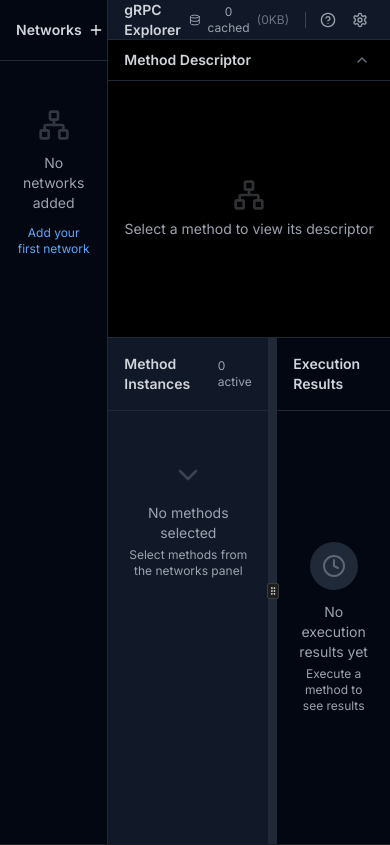
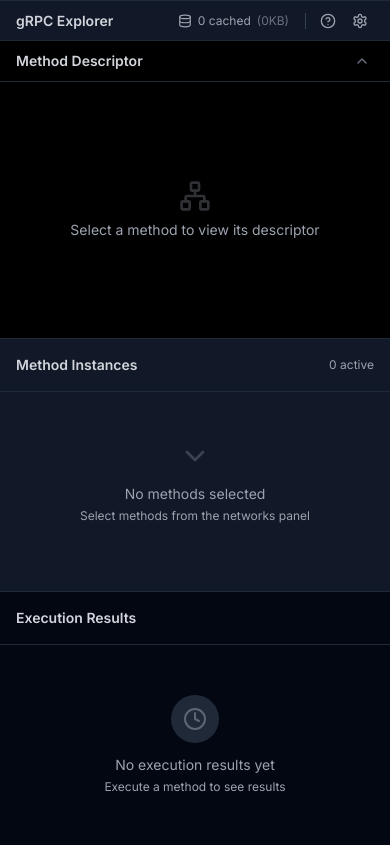
Before and after one commit to Cordtus/grpcwebexplorer, a Next.js app: page / in a window 390 px wide. Built offline with nearby package versions, Linux system fonts and the light colour scheme.

Commit message:
Implement mobile-stacked responsive layout

```diff
--- a/components/GrpcExplorerApp.tsx
+++ b/components/GrpcExplorerApp.tsx
@@ -425,17 +425,17 @@
   }, [selectedMethod, executionResults]);
 
   return (
-    <div className="h-screen bg-gray-50 dark:bg-gray-900 flex">
-      {/* Left Panel - Networks (Full Height) */}
-      <div className="w-[30%] min-w-[20%] max-w-[50%] border-r border-gray-200 dark:border-gray-800 bg-white dark:bg-gray-950 flex flex-col">
+    <div className="h-screen bg-gray-50 dark:bg-gray-900 flex flex-col lg:flex-row">
+      {/* Networks Panel - Collapsible on mobile, sidebar on desktop */}
+      <div className="w-full lg:w-[30%] lg:min-w-[20%] lg:max-w-[50%] border-b lg:border-b-0 lg:border-r border-gray-200 dark:border-gray-800 bg-white dark:bg-gray-950 flex flex-col max-h-[40vh] lg:max-h-none overflow-hidden">
         <div className="sticky top-0 z-10 bg-white dark:bg-gray-950 border-b border-gray-200 dark:border-gray-800">
           <div className="flex items-center justify-between p-4">
             <h2 className="text-sm font-semibold text-gray-700 dark:text-gray-300">Networks</h2>
               <button
                 onClick={() => setShowAddNetwork(true)}
-                className="p-1.5 hover:bg-gray-100 dark:hover:bg-gray-800 rounded-lg transition-colors"
+                className="p-2.5 lg:p-1.5 hover:bg-gray-100 dark:hover:bg-gray-800 rounded-lg transition-colors"
               >
-                <Plus className="h-4 w-4" />
+                <Plus className="h-5 w-5 lg:h-4 lg:w-4" />
               </button>
             </div>
           </div>
@@ -558,10 +558,70 @@
           </div>
         )}
 
-        {/* Center and Right Panels */}
-        <div className="flex-1 min-h-0">
+        {/* Center and Right Panels - Stacked on mobile, side-by-side on desktop */}
+        <div className="flex-1 min-h-0 flex flex-col lg:block">
+          {/* Mobile: Stacked layout */}
+          <div className="flex flex-col flex-1 lg:hidden">
+            {/* Method Instances - Mobile */}
+            <div className="flex-1 border-b border-gray-200 dark:border-gray-800 bg-gray-50 dark:bg-gray-900 overflow-y-auto min-h-[30vh]">
+          <div className="sticky top-0 z-10 bg-gray-50 dark:bg-gray-900 border-b border-gray-200 dark:border-gray-800">
+            <div className="flex items-center justify-between p-4">
+              <h2 className="text-sm font-semibold text-gray-700 dark:text-gray-300">Method Instances</h2>
+              <div className="flex items-center gap-2">
+                <span className="text-xs text-gray-500 dark:text-gray-400">
+                  {methodInstances.length} active
+                </span>
+                {methodInstances.length > 0 && (
+                  <button
+                    onClick={handleClearAllMethods}
+                    className="text-xs text-red-600 dark:text-red-400 hover:underline"
+                  >
+                    Clear All
+                  </button>
+                )}
+              </div>
+            </div>
+          </div>
+
+          <div className="p-4 space-y-3">
+            {methodInstances.length === 0 ? (
+              <div className="text-center py-8 text-gray-500 dark:text-gray-400">
+                <ChevronDown className="h-8 w-8 mx-auto mb-3 opacity-30" />
+                <p className="text-sm">No methods selected</p>
+                <p className="text-xs mt-1">Select methods from the networks panel</p>
+              </div>
+            ) : (
+              methodInstances.map(instance => (
+                <MethodBlock
+                  key={instance.id}
+                  instance={instance}
+                  isSelected={selectedMethod?.id === instance.id}
+                  onToggle={() => toggleMethodExpanded(instance.id)}
+                  onRemove={() => handleRemoveMethodInstance(instance.id)}
+                  onSelect={() => setSelectedMethod(instance)}
+                  onUpdateParams={(params) => handleUpdateParams(instance.id, params)}
+                  onExecute={() => handleExecuteMethod(instance)}
+                  isExecuting={isExecuting && selectedMethod?.id === instance.id}
+                />
+              ))
+            )}
+          </div>
+            </div>
+
+            {/* Results - Mobile */}
+            <div className="flex-1 bg-white dark:bg-gray-950 overflow-hidden min-h-[30vh]">
+              <ResultsPanel
+                result={currentResult || null}
+                isExecuting={isExecuting}
+                selectedMethod={selectedMethod}
+              />
+            </div>
+          </div>
+
+          {/* Desktop: Resizable panels */}
+          <div className="hidden lg:block h-full">
             <ResizablePanelGroup direction="horizontal" className="h-full">
-            {/* Center Panel - Method Instances */}
+              {/* Method Instances - Desktop */}
               <ResizablePanel defaultSize={50} minSize={30}>
                 <div className="h-full border-r border-gray-200 dark:border-gray-800 bg-gray-50 dark:bg-gray-900 overflow-y-auto">
                   <div className="sticky top-0 z-10 bg-gray-50 dark:bg-gray-900 border-b border-gray-200 dark:border-gray-800">
@@ -611,7 +671,7 @@
 
               <ResizableHandle withHandle className="w-2 bg-gray-200 dark:bg-gray-800 hover:bg-blue-500 transition-colors" />
 
-            {/* Right Panel - Results */}
+              {/* Results - Desktop */}
               <ResizablePanel defaultSize={35} minSize={20} maxSize={50}>
                 <div className="h-full bg-white dark:bg-gray-950 overflow-hidden">
                   <ResultsPanel
@@ -622,6 +682,7 @@
                 </div>
               </ResizablePanel>
             </ResizablePanelGroup>
+          </div>
         </div>
       </div>
 
```
Lines whose indentation alone changed are shown as unchanged.
